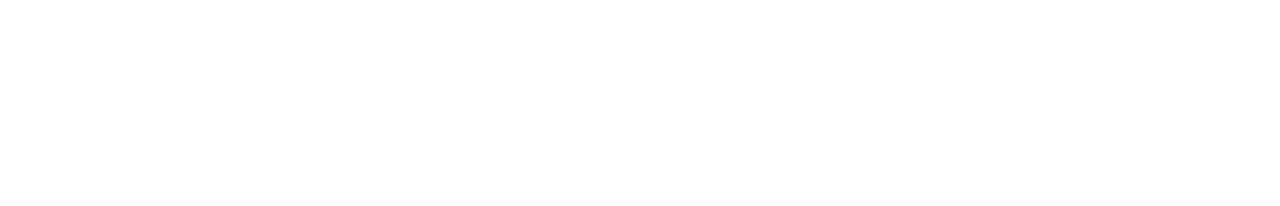
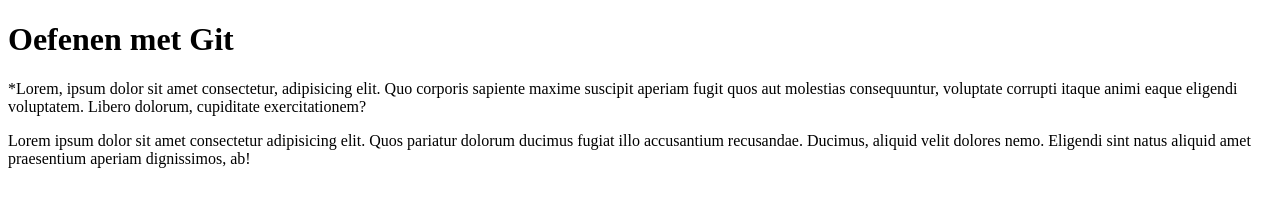
Before and after one commit to ardacansizoglu/mijn-eerste-repo, a plain HTML site: page index.html in a window 1280 px wide. Drawn offline with Linux system fonts and the light colour scheme.

Commit message:
aanmaken structure
hello

```diff
--- a/index.html
+++ b/index.html
@@ -6,6 +6,9 @@
     <title>GIT hub</title>
 </head>
 <body>
+    <h1>Oefenen met Git</h1>
+    <p>*Lorem, ipsum dolor sit amet consectetur, adipisicing elit. Quo corporis sapiente maxime suscipit aperiam fugit quos aut molestias consequuntur, voluptate corrupti itaque animi eaque eligendi voluptatem. Libero dolorum, cupiditate exercitationem?</p>
+    <p>Lorem ipsum dolor sit amet consectetur adipisicing elit. Quos pariatur dolorum ducimus fugiat illo accusantium recusandae. Ducimus, aliquid velit dolores nemo. Eligendi sint natus aliquid amet praesentium aperiam dignissimos, ab!</p>
 
 </body>
 </html>
```
